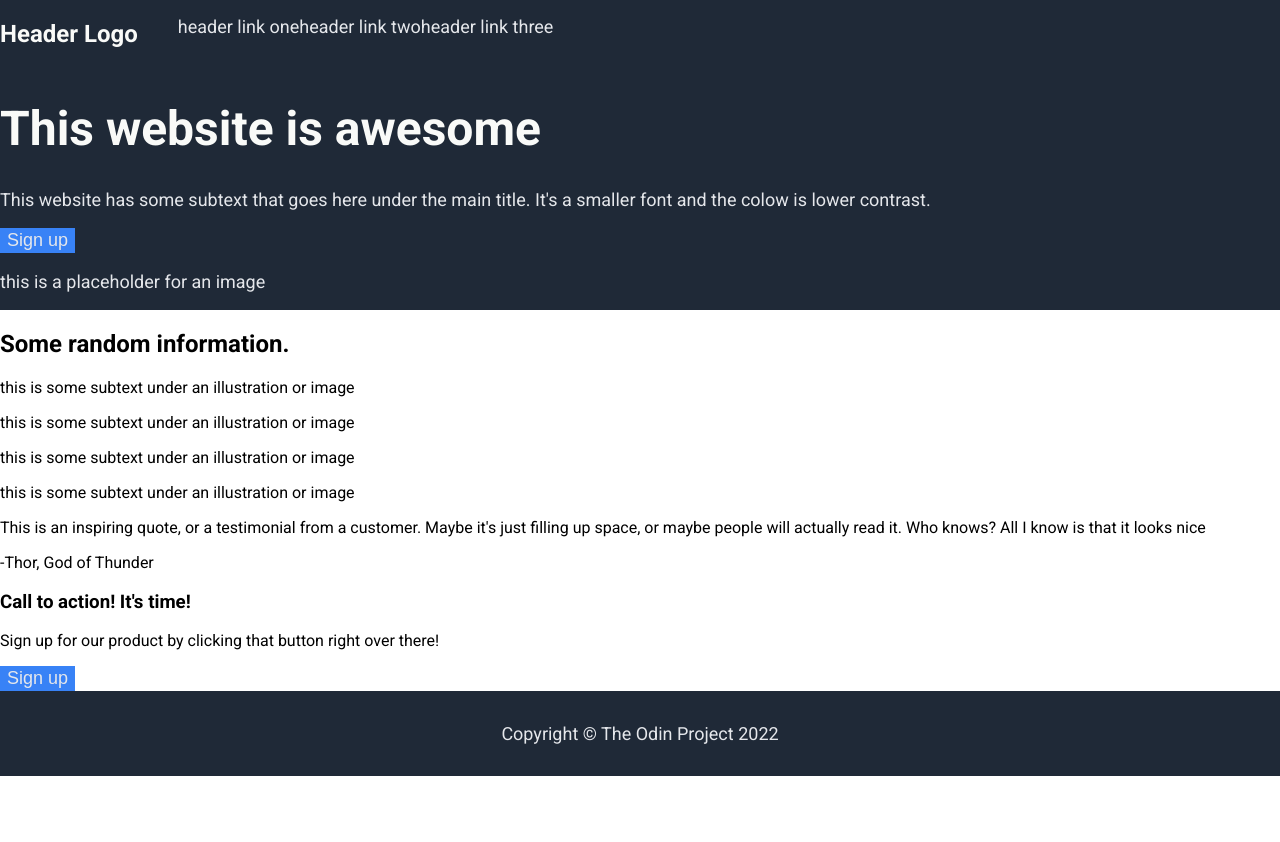
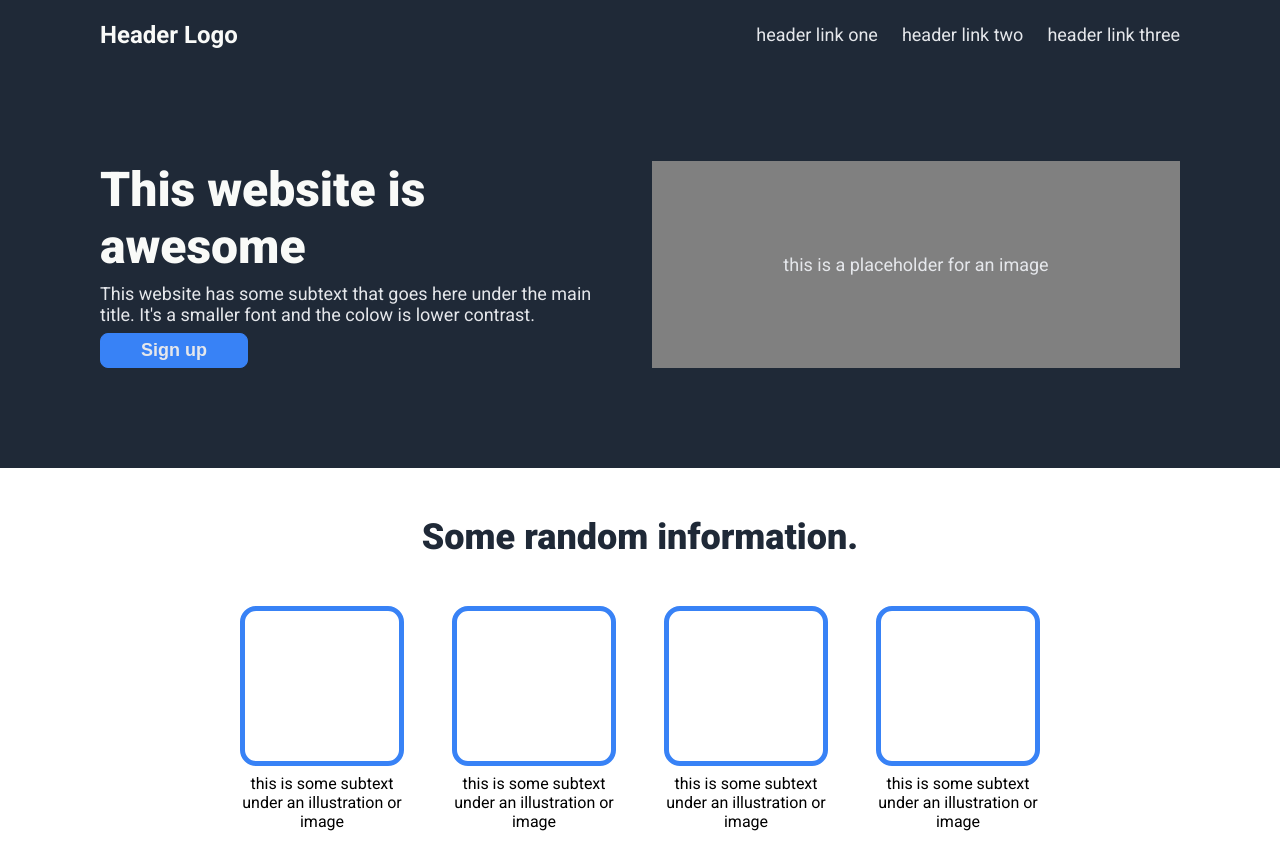
Before and after one commit to Airiseru/TOP-Landing-Page, a plain HTML site: page index.html in a window 1280 px wide. Shown: the top 842 px of the page. Before the commit the page ends 800 px from the top, so only its background shows below. Drawn offline with Linux system fonts and the light colour scheme.

Commit message:
Add style to nav, heading, and information sections

```diff
--- a/styles.css
+++ b/styles.css
@@ -10,13 +10,24 @@ body {
     background-color: #1f2937;
 }
 
+.top {
+    padding: 8px 100px 100px 100px;
+}
+
+h1, h2, h3 {
+    margin: 0;
+}
+
 nav {
     display: flex;
+    align-items: center;
+    justify-content: space-between;
 }
 
 ul {
     list-style: none;
     display: flex;
+    gap: 24px;
 }
 
 a, .top p {
@@ -35,13 +46,64 @@ button {
     color: #e5e7eb;
     font-size: 18px;
     border: 1px solid #3882f6;
+    padding: 6px 40px;
+    border-radius: 8px;
+    font-weight: bold;
+}
+
+.container {
+    display: flex;
+    margin-top: 100px;
+    gap: 24px;
+}
+
+.left {
+    flex: 1;
+}
+
+.image {
+    flex: 1;
+    background-color: gray;
+    display: flex;
+    align-items: center;
+    justify-content: center;
 }
 
 .hero {
     font-size: 48px;
-    font-weight: bold;
-    color: #f9faf8
+    font-weight: 900;
+    color: #f9faf8;
 }
+
+.top .container .left p {
+    margin: 8px 0;
+}
+
+.main h2 {
+    text-align: center;
+    font-size: 36px;
+    font-weight: 900;
+    color: #1f2937;
+    margin: 48px 0;
+}
+
+.main .container {
+    margin: 0 auto 100px;
+    width: 800px;
+    text-align: center;
+    gap: 48px;
+}
+
+.main .box {
+    border: 5px solid #3882f6;
+    border-radius: 16px;
+    height: 150px;
+}
+
+.card p {
+    margin: 8px 0;
+}
+
 
 .footer {
     color: #e5e7eb;
```
